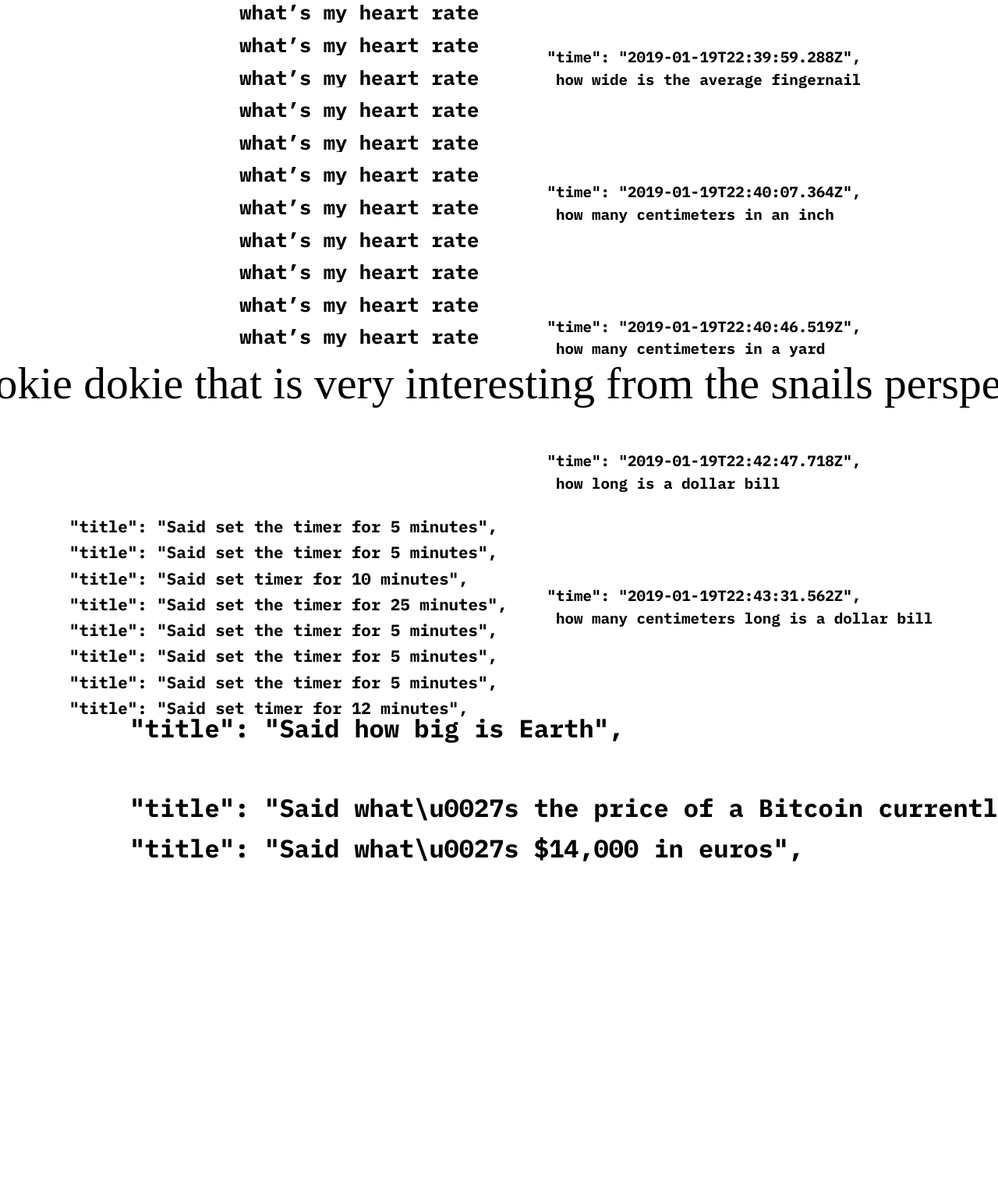
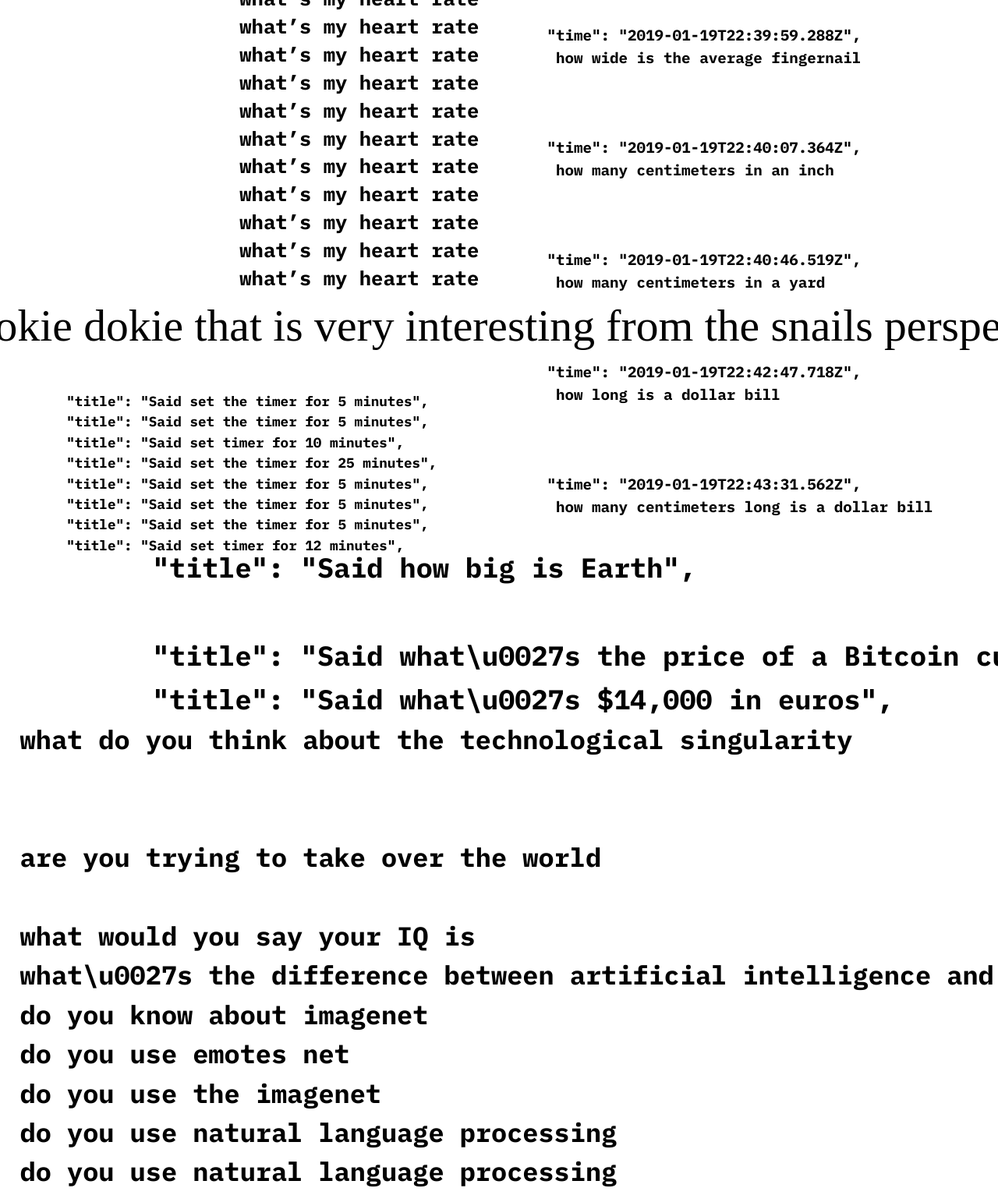
Before and after one commit to amandayehh/voices-and-voids, a Gatsby site: page /from-your-device in a window 1280 px wide. Shown: the part 391-1924 px from the top of the page at 78% size. Built offline with nearby package versions, Linux system fonts and the light colour scheme; Gatsby itself is replaced by a stand-in of ours; a web font is replaced by a local one.

Commit message:
working through the device page

```diff
--- a/src/components/content-device/content-device.css
+++ b/src/components/content-device/content-device.css
@@ -6,6 +6,7 @@
 
 .content-device__text * {
   overflow: hidden;
+  display: inline;
 }
 
 .content-device__text__sound {
@@ -37,7 +38,7 @@ Rabbit
   font-family: "IBM Plex Mono", monospace;
   font-weight: bold;
   font-size: 2em;
-  line-height: 150%;
+  line-height: 260%;
 }
 
 /*---------------------
@@ -54,7 +55,7 @@ heart rate
   font-style: normal;
   font-weight: bold;
   font-size: 1.6em;
-  line-height: 100%;
+  line-height: 140%;
 }
 
 /*---------------------
@@ -62,7 +63,7 @@ fingernail
 ----------------------*/
 
 .content-device__text__group__fingernail {
-  top: 450px;
+  top: 422px;
   left: 53vw;
 }
 
@@ -79,7 +80,7 @@ Snail
 ----------------------*/
 
 .content-device__text__group__snail {
-  top: 840px;
+  top: 766px;
   left: -0.5vw;
   width: 200vw;
 }
@@ -97,7 +98,7 @@ Minutes
 ----------------------*/
 
 .content-device__text__group__minutes {
-  top: 1050px;
+  top: 893px;
   left: 5vw;
   width: 200vw;
 }
@@ -106,8 +107,8 @@ Minutes
   font-family: "IBM Plex Mono", monospace;
   font-style: normal;
   font-weight: bold;
-  font-size: 1.3em;
-  line-height: 160%;
+  font-size: 1.1em;
+  line-height: 150%;
 }
 
 /*---------------------
@@ -115,14 +116,31 @@ Earth
 ----------------------*/
 
 .content-device__text__group__earth {
-  top: 1300px;
-  left: 10vw;
+  top: 1091px;
+  left: 12vw;
   width: 200vw;
 }
 
 .content-device__text__group__earth > p {
   font-family: "IBM Plex Mono", monospace;
   font-weight: bold;
-  font-size: 2em;
+  font-size: 2.2em;
   line-height: 160%;
 }
+
+/*---------------------
+Tech
+----------------------*/
+
+.content-device__text__group__tech {
+  top: 1315px;
+  left: 2vw;
+  width: 200vw;
+}
+
+.content-device__text__group__tech > p {
+  font-family: "IBM Plex Mono", monospace;
+  font-weight: bold;
+  font-size: 2.1em;
+  line-height: 150%;
+}
--- a/src/components/content-device/content-device.js
+++ b/src/components/content-device/content-device.js
@@ -37,6 +37,16 @@ import snail from "../../sound/device/snail/2019-12-13_00_18_06_944_UTC-   okie
 import earth1 from "../../sound/device/earth/2018-01-13_05_42_57_194_UTC-how big is Earth.mp3"
 import earth2 from "../../sound/device/earth/2018-01-13_05_43_37_708_UTC-whats the price of a Bitcoin currently.mp3"
 import earth3 from "../../sound/device/earth/2018-01-13_05_44_04_144_UTC-whats $14,000 in euros.mp3"
+
+import tech1 from "../../sound/device/tech/2020-05-05_17_19_33_878_UTC-what do you think about the technological singularity.mp3"
+import tech2 from "../../sound/device/tech/2020-05-05_17_19_51_264_UTC-are you trying to take over the world.mp3"
+import tech3 from "../../sound/device/tech/2020-05-05_17_20_00_055_UTC-what would you say your IQ is.mp3"
+import tech4 from "../../sound/device/tech/2020-05-05_17_20_16_480_UTC-what_u0027s the difference between artificial intelligence and biological intelligence.mp3"
+import tech5 from "../../sound/device/tech/2020-05-05_17_20_50_449_UTC-do you know about imagenet.mp3"
+import tech6 from "../../sound/device/tech/2020-05-05_17_21_06_976_UTC-do you use emotes net.mp3"
+import tech7 from "../../sound/device/tech/2020-05-05_17_21_15_163_UTC-do you use the imagenet.mp3"
+import tech8 from "../../sound/device/tech/2020-05-05_17_21_28_424_UTC-do you use natural language processing.mp3"
+import tech9 from "../../sound/device/tech/2020-05-05_17_21_54_941_UTC-do you use natural language processing.mp3"
 
 class ContentDevice extends Component {
   playSound(source) {
@@ -334,33 +344,37 @@ class ContentDevice extends Component {
               <span>&nbsp;&nbsp;</span>
               &quot;title&quot;: &quot;Said set the timer for 5 minutes&quot;,
             </p>
+            <br />
             <p>
               <span>&nbsp;&nbsp;</span>
               &quot;title&quot;: &quot;Said set the timer for 5 minutes&quot;,
             </p>
+            <br />
             <p>
               <span>&nbsp;&nbsp;</span>
               &quot;title&quot;: &quot;Said set timer for 10 minutes&quot;,
             </p>
-            <p></p>
+            <br />
             <p>
               <span>&nbsp;&nbsp;</span>
               &quot;title&quot;: &quot;Said set the timer for 25 minutes&quot;,
             </p>
+            <br />
             <p>
               <span>&nbsp;&nbsp;</span>
               &quot;title&quot;: &quot;Said set the timer for 5 minutes&quot;,
             </p>
-            <p></p>
+            <br />
             <p>
               <span>&nbsp;&nbsp;</span>
               &quot;title&quot;: &quot;Said set the timer for 5 minutes&quot;,
             </p>
-            <p></p>
+            <br />
             <p>
               <span>&nbsp;&nbsp;</span>
               &quot;title&quot;: &quot;Said set the timer for 5 minutes&quot;,
             </p>
+            <br />
             <p>
               <span>&nbsp;&nbsp;</span>
               &quot;title&quot;: &quot;Said set timer for 12 minutes&quot;,
@@ -376,7 +390,7 @@ class ContentDevice extends Component {
               <span>&nbsp;</span>
             </p>
             <p>
-              <br />
+              <br /> <br />
             </p>
             <p
               className="content-device__text__sound"
@@ -386,6 +400,7 @@ class ContentDevice extends Component {
               &quot;title&quot;: &quot;Said what\u0027s the price of a Bitcoin
               currently&quot;,
             </p>
+            <br />
             <p
               className="content-device__text__sound"
               onClick={source => this.playSound(earth3)}
@@ -394,6 +409,84 @@ class ContentDevice extends Component {
               &quot;title&quot;: &quot;Said what\u0027s $14,000 in euros&quot;,
             </p>
           </div>
+          <div className="content-device__text__group content-device__text__group__tech">
+            <p
+              className="content-device__text__sound"
+              onClick={source => this.playSound(tech1)}
+            >
+              what do you think about the technological singularity
+            </p>
+            <p class="p2">
+              <br />
+            </p>
+            <p class="p2">
+              <br />
+            </p>
+            <p class="p2">
+              <br />
+            </p>
+            <p
+              className="content-device__text__sound"
+              onClick={source => this.playSound(tech2)}
+            >
+              are you trying to take over the world
+            </p>
+            <p class="p2">
+              <br />
+            </p>
+            <p class="p2">
+              <br />
+            </p>
+            <p
+              className="content-device__text__sound"
+              onClick={source => this.playSound(tech3)}
+            >
+              what would you say your IQ is
+            </p>
+            <br />
+            <p
+              className="content-device__text__sound"
+              onClick={source => this.playSound(tech4)}
+            >
+              what\u0027s the difference between artificial intelligence and
+              biological intelligence
+            </p>
+            <br />
+            <p
+              className="content-device__text__sound"
+              onClick={source => this.playSound(tech5)}
+            >
+              do you know about imagenet
+            </p>
+            <br />
+            <p
+              className="content-device__text__sound"
+              onClick={source => this.playSound(tech6)}
+            >
+              do you use emotes net
+            </p>
+            <br />
+            <p
+              className="content-device__text__sound"
+              onClick={source => this.playSound(tech7)}
+            >
+              do you use the imagenet
+            </p>
+            <br />
+            <p
+              className="content-device__text__sound"
+              onClick={source => this.playSound(tech8)}
+            >
+              do you use natural language processing
+            </p>
+            <br />
+            <p
+              className="content-device__text__sound"
+              onClick={source => this.playSound(tech9)}
+            >
+              do you use natural language processing
+            </p>
+          </div>
         </div>
       </div>
     )
```
Also changed, not shown: 9 other files.
